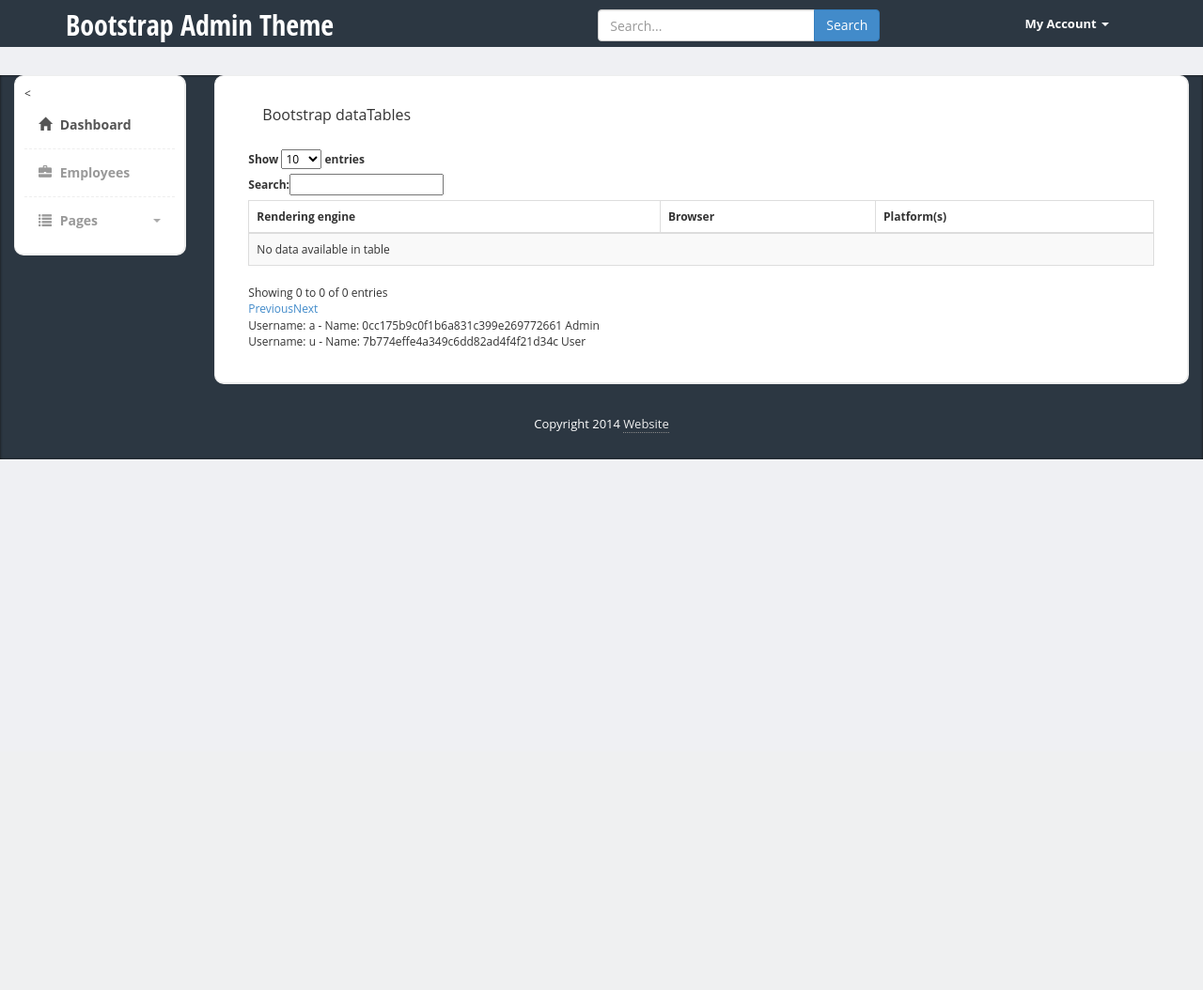
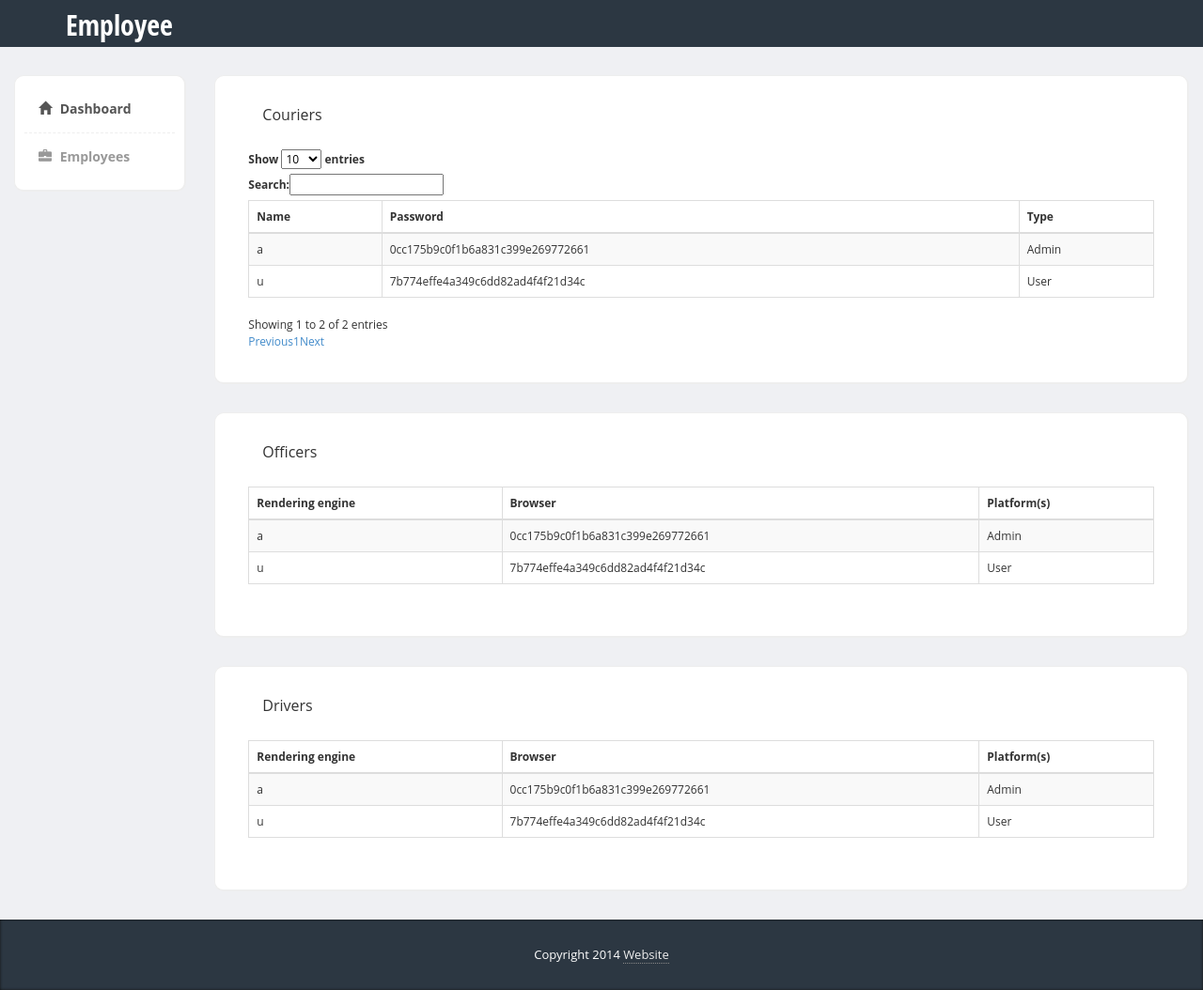
Before and after one commit to Urusai47/VTProject, a PHP site: page /employees.php in a window 1280 px wide. Shown: the whole page at 94% size. Before the commit the page ends 489 px from the top, so only its background shows below. Run offline with PHP 8.4, Linux system fonts and the light colour scheme; data comes from the database, SQL or seed files in the repository; some libraries are stand-ins or nearby versions.

Commit message:
Update employees.php

```diff
--- a/VTProject/employees.php
+++ b/VTProject/employees.php
@@ -19,34 +19,7 @@
                     <div class="col-md-5">
                         <!-- Logo -->
                         <div class="logo">
-                            <h1><a href="index.html">Bootstrap Admin Theme</a></h1>
-                        </div>
-                    </div>
-                    <div class="col-md-5">
-                        <div class="row">
-                            <div class="col-lg-12">
-                                <div class="input-group form">
-                                    <input type="text" class="form-control" placeholder="Search...">
-                                    <span class="input-group-btn">
-                                        <button class="btn btn-primary" type="button">Search</button>
-                                    </span>
-                                </div>
-                            </div>
-                        </div>
-                    </div>
-                    <div class="col-md-2">
-                        <div class="navbar navbar-inverse" role="banner">
-                            <nav class="collapse navbar-collapse bs-navbar-collapse navbar-right" role="navigation">
-                                <ul class="nav navbar-nav">
-                                    <li class="dropdown">
-                                        <a href="#" class="dropdown-toggle" data-toggle="dropdown">My Account <b class="caret"></b></a>
-                                        <ul class="dropdown-menu animated fadeInUp">
-                                            <li><a href="profile.html">Profile</a></li>
-                                            <li><a href="login.html">Logout</a></li>
-                                        </ul>
-                                    </li>
-                                </ul>
-                            </nav>
+                            <h1><a href="index.html">Employee</a></h1>
                         </div>
                     </div>
                 </div>
@@ -59,29 +32,54 @@
                     <div class="sidebar content-box" style="display: block;">
                         <ul class="nav">
                             <!-- Main menu -->
-                            <<li class="current"><a href="index.html"><i class="glyphicon glyphicon-home"></i> Dashboard</a></li>
+                            <li class="current"><a href="index.php"><i class="glyphicon glyphicon-home"></i> Dashboard</a></li>
                             <li><a href="employees.php"><i class="glyphicon glyphicon-briefcase"></i> Employees</a></li>
-                            <li class="submenu">
-                                <a href="#">
-                                    <i class="glyphicon glyphicon-list"></i> Pages
-                                    <span class="caret pull-right"></span>
-                                </a>
-                                <!-- Sub menu -->
-                                <ul>
-                                    <li><a href="login.html">Login</a></li>
-                                    <li><a href="signup.html">Signup</a></li>
-                                </ul>
-                            </li>
                         </ul>
                     </div>
                 </div>
+
                 <div class="col-md-10">
                     <div class="content-box-large">
                         <div class="panel-heading">
-                            <div class="panel-title">Bootstrap dataTables</div>
+                            <div class="panel-title">Couriers</div>
                         </div>
                         <div class="panel-body">
                             <table cellpadding="0" cellspacing="0" border="0" class="table table-striped table-bordered" id="example">
+                                <thead>
+                                    <tr>
+                                        <th>Name</th>
+                                        <th>Password</th>
+                                        <th>Type</th>
+                                    </tr>
+                                </thead>
+                                <tbody>
+                                    <?php
+
+                                    include("config.php");
+                                    //$query = "select field1, fieldn from table [where clause][group by clause][order by clause][limit clause]";
+
+                                    $query = "SELECT * FROM user";
+                                    $result = mysqli_query($db, $query);
+
+
+
+                                    while ($row = mysqli_fetch_assoc($result)) {
+                                        echo '<tr>';
+                                        echo "<td>" . $row["UserName"] . "</td> <td>" . $row["Password"] . "</td> <td>" . $row["Type"] . "</td>";
+                                        echo '</tr>';
+                                    }
+                                    ?>
+                                </tbody>
+                            </table>
+                        </div>
+                    </div>
+
+                    <div class="content-box-large">
+                        <div class="panel-heading">
+                            <div class="panel-title">Officers</div>
+                        </div>
+                        <div class="panel-body">
+                            <table cellpadding="0" cellspacing="0" border="0" class="table table-striped table-bordered" id="example2">
                                 <thead>
                                     <tr>
                                         <th>Rendering engine</th>
@@ -92,6 +90,7 @@
                                 </thead>
                                 <tbody>
                                     <?php
+
                                     include("config.php");
                                     //$query = "select field1, fieldn from table [where clause][group by clause][order by clause][limit clause]";
 
@@ -99,20 +98,56 @@
                                     $result = mysqli_query($db, $query);
 
 
-                                    echo "<table>"; // start a table tag in the HTML
+
                                     while ($row = mysqli_fetch_assoc($result)) {
-                                        echo "Username: " . $row["UserName"] . " - Name: " . $row["Password"] . " " . $row["Type"] . "<br>";
+                                        echo '<tr>';
+                                        echo "<td>" . $row["UserName"] . "</td> <td>" . $row["Password"] . "</td> <td>" . $row["Type"] . "</td>";
+                                        echo '</tr>';
                                     }
-                                    echo "</table>";
+                                    ?>
+                                </tbody>
+                            </table>
+                        </div>
+                    </div>
+
+                    <div class="content-box-large">
+                        <div class="panel-heading">
+                            <div class="panel-title">Drivers</div>
+                        </div>
+                        <div class="panel-body">
+                            <table cellpadding="0" cellspacing="0" border="0" class="table table-striped table-bordered" id="example3">
+                                <thead>
+                                    <tr>
+                                        <th>Rendering engine</th>
+                                        <th>Browser</th>
+                                        <th>Platform(s)</th>
+
+                                    </tr>
+                                </thead>
+                                <tbody>
+                                    <?php
+
+                                    include("config.php");
+                                    //$query = "select field1, fieldn from table [where clause][group by clause][order by clause][limit clause]";
+
+                                    $query = "SELECT * FROM user";
+                                    $result = mysqli_query($db, $query);
+
+
+
+                                    while ($row = mysqli_fetch_assoc($result)) {
+                                        echo '<tr>';
+                                        echo "<td>" . $row["UserName"] . "</td> <td>" . $row["Password"] . "</td> <td>" . $row["Type"] . "</td>";
+                                        echo '</tr>';
+                                    }
                                     ?>
                                 </tbody>
                             </table>
                         </div>
                     </div>
                 </div>
-
-
-
+            </div>
+        </div>
 
         <footer>
             <div class="container">
```
Lines whose indentation alone changed are shown as unchanged.
